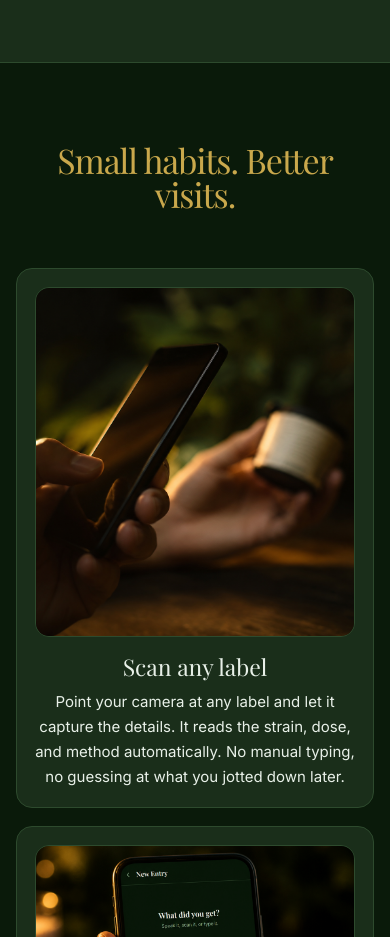
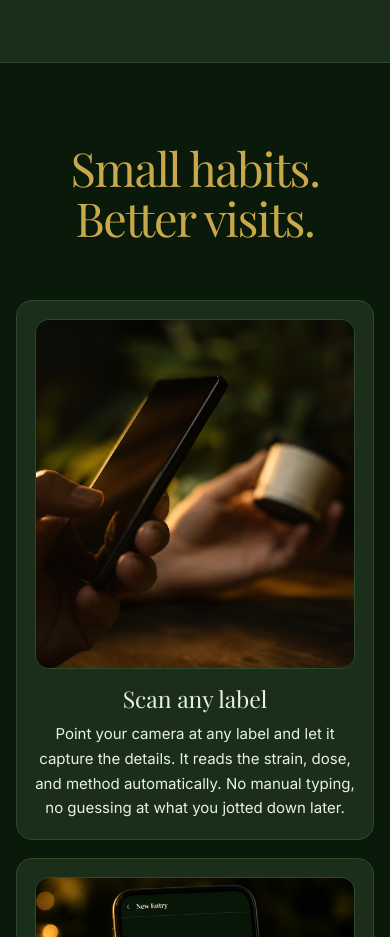
Before and after one commit to casevoiceai/my420journal-app, a React (Vite) app: page / in a window 390 px wide. Shown: the part 2940-3877 px from the top of the page. Built offline with nearby package versions, Linux system fonts and the light colour scheme.

Commit message:
Stack Features heading on mobile

```diff
--- a/src/index.css
+++ b/src/index.css
@@ -182,6 +182,22 @@ nav[aria-label="Marketing sections"] a:hover {
     text-align: center;
   }
 
+  .marketing-features-heading {
+    width: 100% !important;
+    max-width: 100% !important;
+    padding: 0 12px !important;
+    font-size: clamp(40px, 12vw, 52px) !important;
+    line-height: 1.08 !important;
+    white-space: normal !important;
+    overflow: visible !important;
+  }
+
+  .marketing-features-heading span {
+    display: block;
+    width: 100%;
+    text-align: center;
+  }
+
   .desktop-card-break {
     display: none;
   }
```
